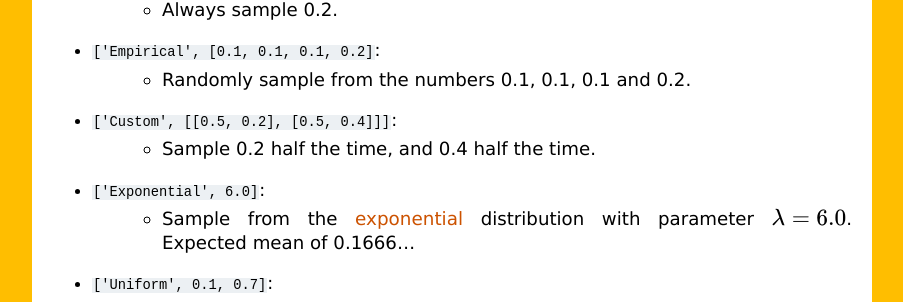
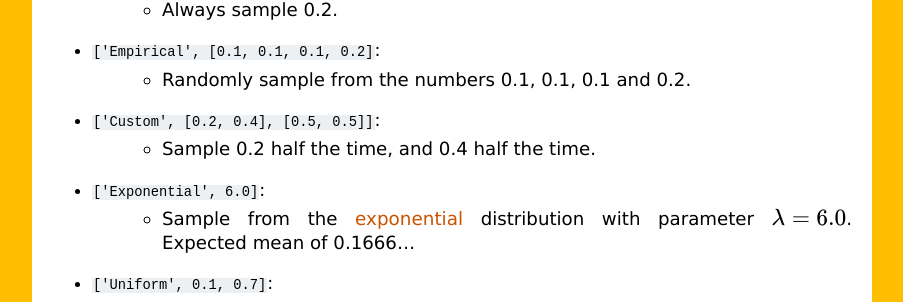
Before and after one commit to CiwPython/Ciw, a Sphinx documentation site: the page built from docs/Guides/set_distributions.rst, in a window 1280 px wide and 900 px high, scrolled down 805 px. Shown: the part 145-447 px from the top of the window, without its empty margins (318-1221 px from the left). Built offline with Sphinx 7.4.7, drawn with Linux system fonts in a browser that asks for light colours.

```diff
--- a/docs/Guides/set_distributions.rst
+++ b/docs/Guides/set_distributions.rst
@@ -43,7 +43,7 @@ The system uses the following eight distributions:
    + Always sample 0.2.
 + :code:`['Empirical', [0.1, 0.1, 0.1, 0.2]`:
    + Randomly sample from the numbers 0.1, 0.1, 0.1 and 0.2.
-+ :code:`['Custom', [[0.5, 0.2], [0.5, 0.4]]]`:
++ :code:`['Custom', [0.2, 0.4], [0.5, 0.5]]`:
    + Sample 0.2 half the time, and 0.4 half the time.
 + :code:`['Exponential', 6.0]`:
    + Sample from the `exponential <https://en.wikipedia.org/wiki/Exponential_distribution>`_ distribution with parameter :math:`\lambda = 6.0`. Expected mean of 0.1666...
```
